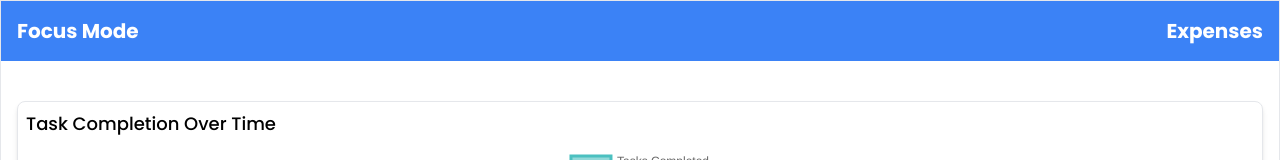
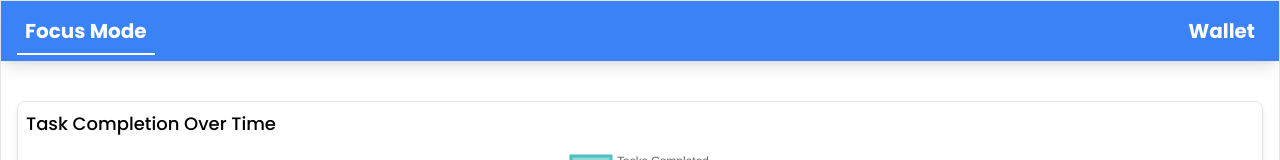
Before and after one commit to dpgaire/focus-mode, a Next.js app: page / in a window 1280 px wide. Shown: the top 160 px of the page. Built offline with nearby package versions, Linux system fonts and the light colour scheme.

Commit message:
update header part

```diff
--- a/src/layout/Header.jsx
+++ b/src/layout/Header.jsx
@@ -1,11 +1,33 @@
 import Link from "next/link";
+import { useRouter } from "next/router";
 import React from "react";
 
 const Header = () => {
+  const router = useRouter();
+
+  // Check if the current route is active
+  const isActive = (path) => router.pathname === path;
+
   return (
-    <div className="p-4 flex justify-between bg-primary text-center text-xl font-bold text-white">
-      <Link href="/">Focus Mode</Link>
-      <Link href="/expense-tracker">Expenses</Link>
+    <div className="p-4 sticky top-0 flex justify-between items-center bg-primary text-center text-xl font-bold text-white shadow-lg">
+      <Link href="/">
+        <span
+          className={`${
+            isActive("/") ? "border-b-2 border-white" : ""
+          } hover:border-b-2 hover:border-white p-2 transition duration-300 ease-in-out`}
+        >
+          Focus Mode
+        </span>
+      </Link>
+      <Link href="/wallet">
+        <span
+          className={`${
+            isActive("/wallet") ? "border-b-2 border-white" : ""
+          } hover:border-b-2 hover:border-white p-2 transition duration-300 ease-in-out`}
+        >
+          Wallet
+        </span>
+      </Link>
     </div>
   );
 };
```
Also changed, not shown: src/pages/wallet/index.js (renamed from src/pages/expense-tracker/index.js).
